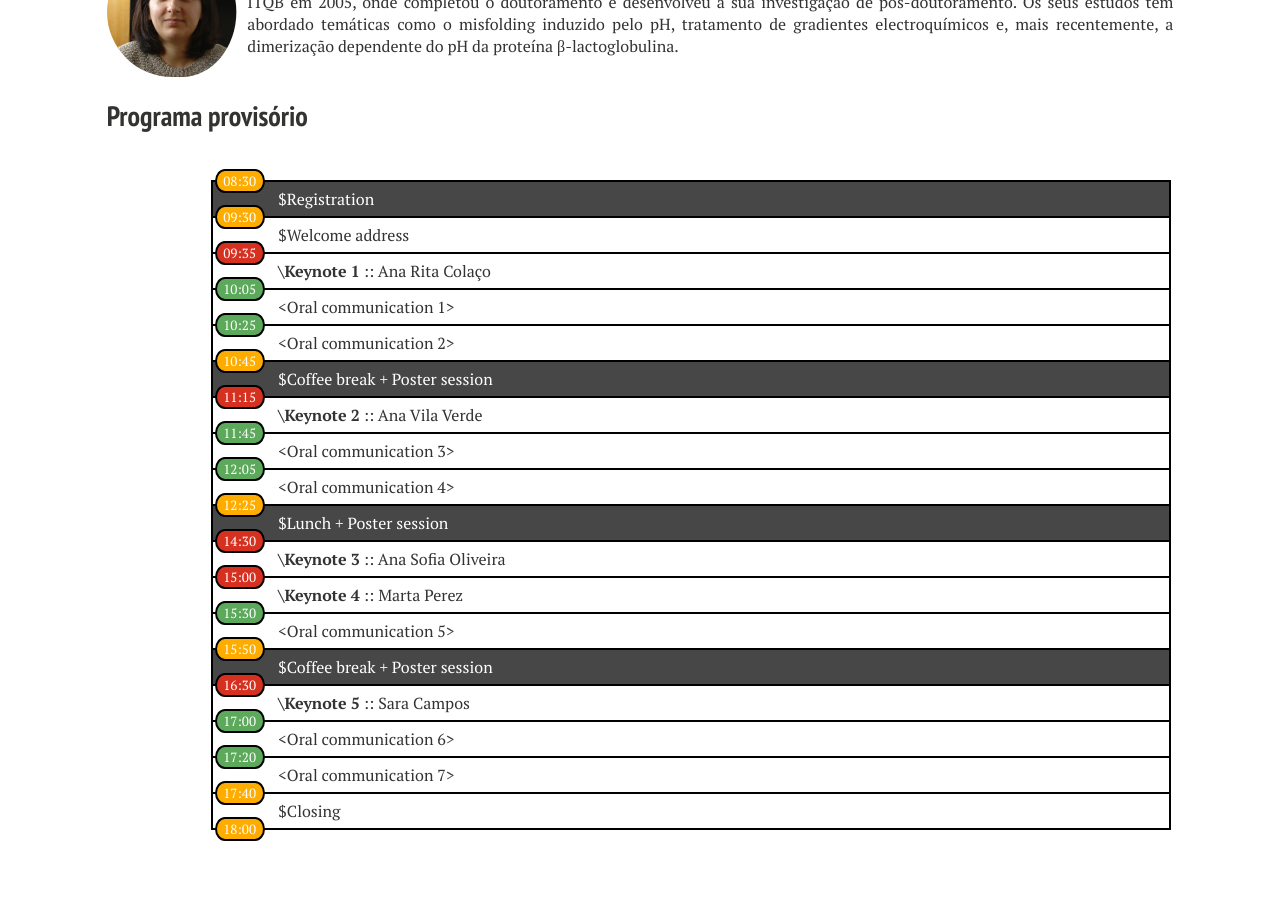
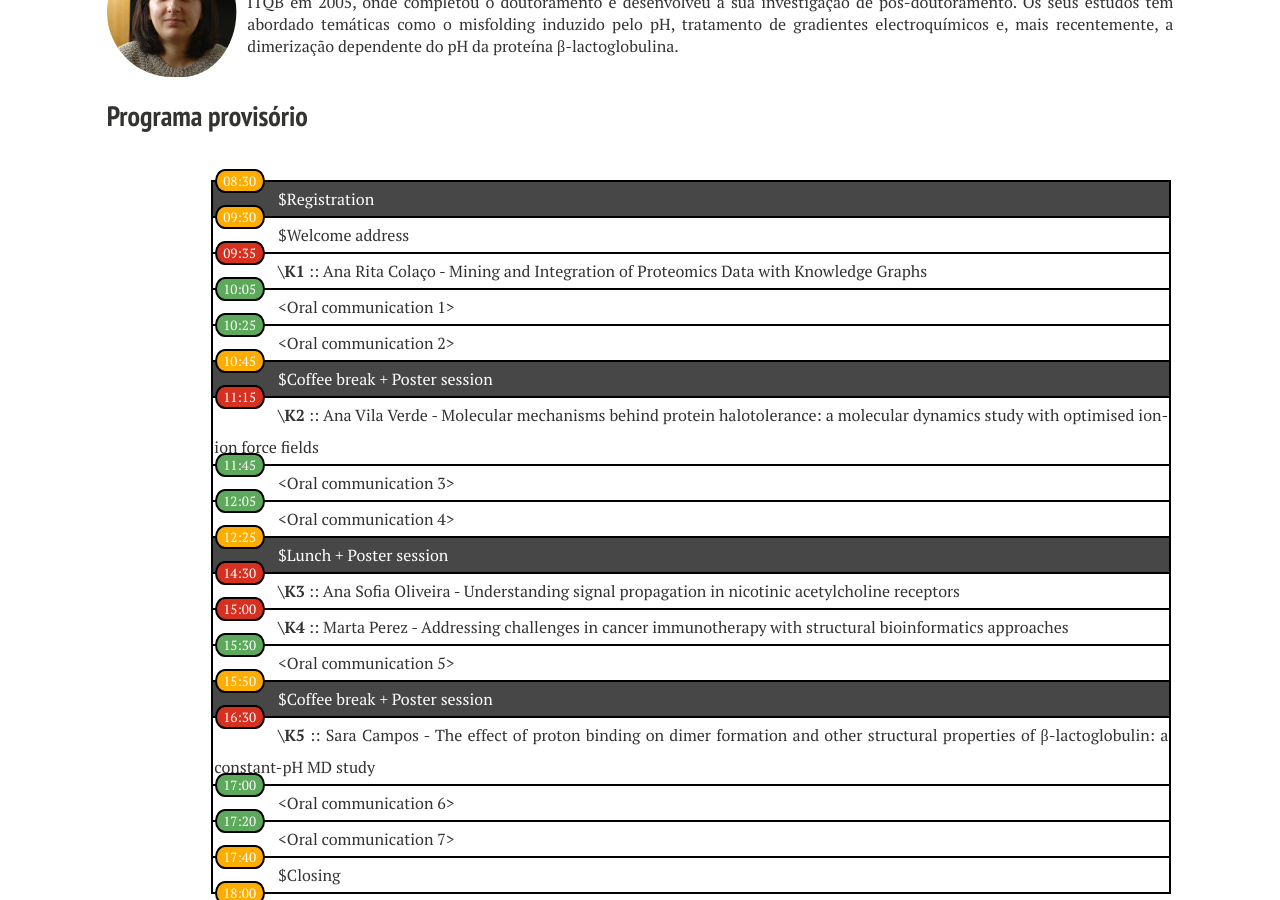
Before and after one commit to ejibce/ejibce.github.io, a Jekyll site: the page built from programa/index.md, in a window 1280 px wide and 900 px high, scrolled down 1847 px. Built offline with Jekyll 4.4.1, drawn with Linux system fonts in a browser that asks for light colours; nearby versions of some CDN libraries; before the commit the page ends 2688 px from its top, so only the background shows below that.

```diff
--- a/programa/index.md
+++ b/programa/index.md
@@ -60,7 +60,7 @@
     <tr><td class="odd red">09:35</td> </tr>
   </table>
   <table class="noborder">
-    <tr class="events"><td class="even"> <strong>\Keynote 1</strong> :: Ana Rita Cola&ccedil;o </td></tr>
+    <tr class="events"><td class="even"> <strong>\K1</strong> :: Ana Rita Cola&ccedil;o - Mining and Integration of Proteomics Data with Knowledge Graphs</td></tr>
   </table>
   <table class="hours">
     <tr><td class="odd green">10:05</td> </tr>
@@ -84,7 +84,7 @@
     <tr><td class="odd red">11:15</td> </tr>
   </table>
   <table class="noborder">
-    <tr class="events"><td class="even"> <strong>\Keynote 2</strong> :: Ana Vila Verde </td></tr>
+    <tr class="events"><td class="even"> <strong>\K2</strong> :: Ana Vila Verde - Molecular mechanisms behind protein halotolerance: a molecular dynamics study with optimised ion-ion force fields</td></tr>
   </table>
   <table class="hours">
     <tr><td class="odd green">11:45</td> </tr>
@@ -108,13 +108,13 @@
     <tr><td class="odd red">14:30</td> </tr>
   </table>
   <table class="noborder">
-    <tr class="events"><td class="even"> <strong>\Keynote 3</strong> :: Ana Sofia Oliveira </td></tr>
+    <tr class="events"><td class="even"> <strong>\K3</strong> :: Ana Sofia Oliveira - Understanding signal propagation in nicotinic acetylcholine receptors</td></tr>
   </table>
   <table class="hours">
     <tr><td class="odd red">15:00</td> </tr>
   </table>
   <table class="noborder">
-    <tr class="events"><td class="even"> <strong>\Keynote 4</strong> :: Marta Perez </td></tr>
+    <tr class="events"><td class="even"> <strong>\K4</strong> :: Marta Perez - Addressing challenges in cancer immunotherapy with structural bioinformatics approaches</td></tr>
   </table>
   <table class="hours">
     <tr><td class="odd green">15:30</td> </tr>
@@ -132,7 +132,7 @@
     <tr><td class="odd red">16:30</td> </tr>
   </table>
   <table class="noborder">
-    <tr class="events"><td class="even"> <strong>\Keynote 5</strong> :: Sara Campos </td></tr>
+    <tr class="events"><td class="even"> <strong>\K5</strong> :: Sara Campos - The effect of proton binding on dimer formation and other structural properties of &beta;-lactoglobulin: a constant-pH MD study</td></tr>
   </table>
   <table class="hours">
     <tr><td class="odd green">17:00</td> </tr>
```
Also changed, not shown: registo/index.md (+1 -1 lines), images/pessoas/foto_sara_ferreira.png (added).
